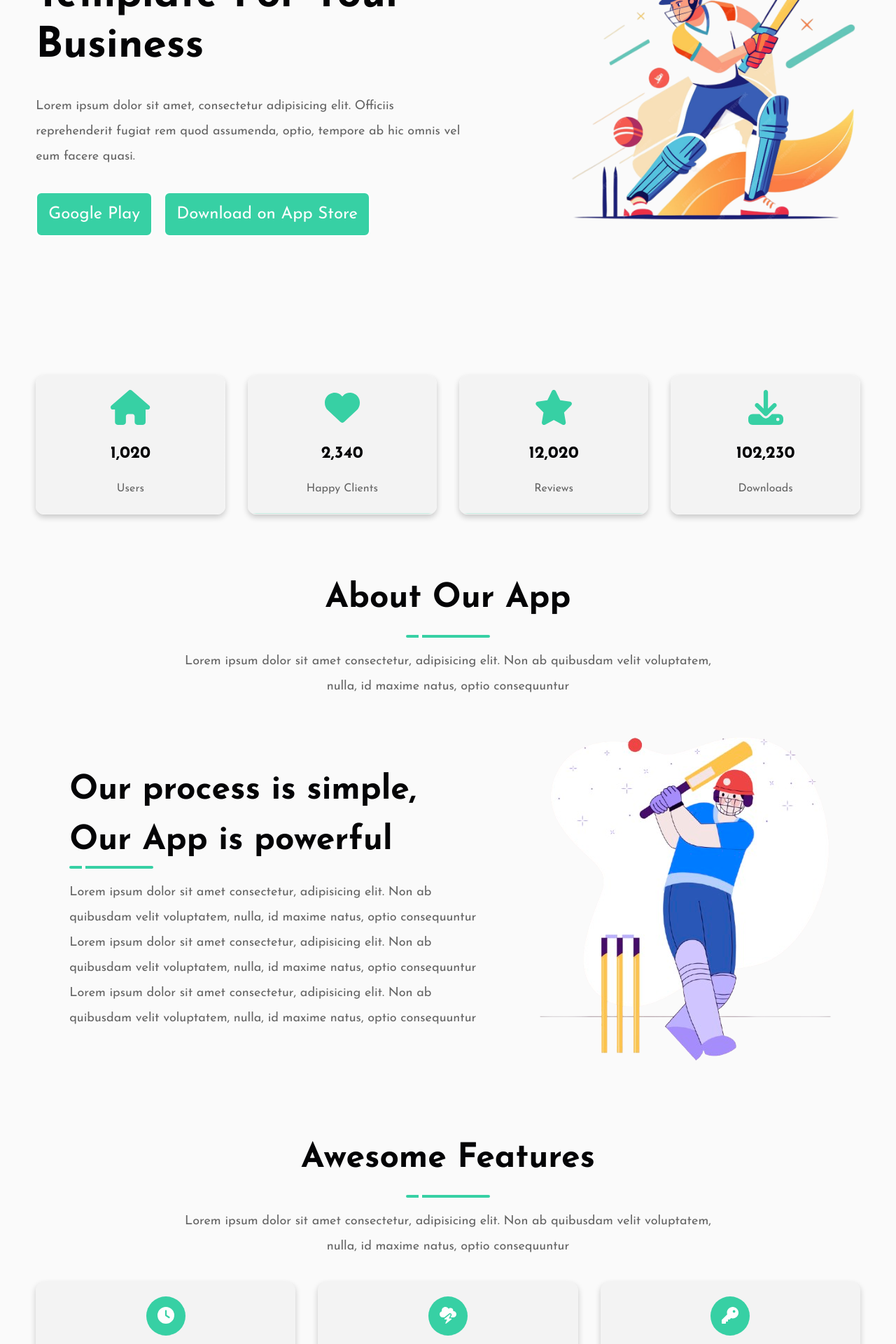
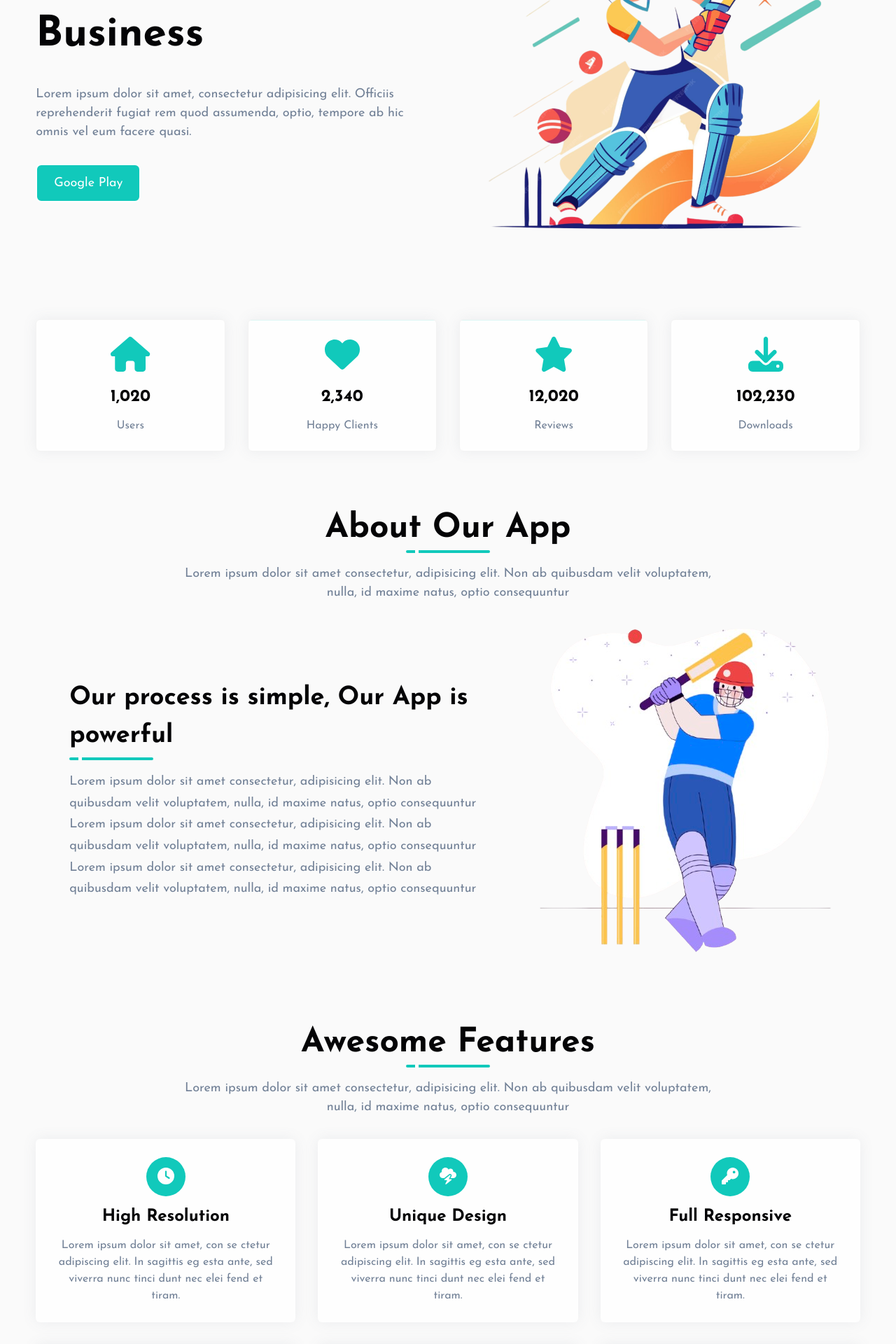
Before and after one commit to aashu0148/cricket-app-frontend, a React (Vite) app: page / in a window 1280 px wide. Shown: the part 380-2300 px from the top of the page at 70% size. Built offline with nearby package versions, Linux system fonts and the light colour scheme; no server answers.

Commit message:
fixing landing page

```diff
--- a/src/Pages/LandingPage/Card/Card.jsx
+++ b/src/Pages/LandingPage/Card/Card.jsx
@@ -13,13 +13,12 @@ export default function Card({ horizontal = false, icon, mainText, subText }) {
         <span className={styles.icon}>
           <FontAwesomeIcon
             icon={icon}
-
             style={{ fontSize: horizontal ? "24px" : "0.5x" }}
           />
         </span>
       </div>
       <h1>{mainText}</h1>
-      <p>{subText}</p>
+      <p className={styles.subText}>{subText}</p>
       {horizontal && <div className={styles.horizontalDiv}></div>}
     </div>
   );
--- a/src/Pages/LandingPage/Card/Card.module.scss
+++ b/src/Pages/LandingPage/Card/Card.module.scss
@@ -4,37 +4,45 @@
   min-height: fit-content;
   min-width: fit-content;
   width: 100%;
-  padding: 20px 40px;
+  padding: $spacing-md;
   display: flex;
   box-sizing: border-box;
   flex-direction: column;
   justify-content: center;
   align-items: center;
   gap: $spacing-sm;
-  border: 1px solid $grey-200;
-  border-radius: 12px;
-  box-shadow: 0px 4px 8px rgba(0, 0, 0, 0.2);
+  border: 1px solid $bg-200;
+  background-color: $bg;
+  border-radius: 6px;
+  box-shadow: 0 0 1.25rem rgba(108, 118, 134, 0.1);
   z-index: 1;
+  transition: 300ms;
+
   h1 {
     font-size: $text-xl;
+  }
+
+  .subText {
+    text-align: center;
   }
 }
 
 .nonHorizontal {
-  background: linear-gradient(to bottom, $primary 50%, $grey-200 50%);
+  background: linear-gradient(to bottom, $primary 50%, $bg 50%);
   background-size: 100% 200%;
   background-position: bottom;
   transition: background-position 0.5s ease;
+  transition: 300ms;
 
   .icon {
     font-size: 50px;
     color: $primary;
-    transition: color 0.1s ease;
+    transition: 100ms;
   }
 
   &:hover {
     background-position: top;
-    border: 1px solid $primary;
+    border-color: $primary;
 
     .icon {
       color: $white;
@@ -44,17 +52,45 @@
       color: $white;
     }
 
-    p {
+    .subText {
       color: $white !important;
     }
   }
 }
 
 .horizontal3D {
-  background-color: $grey-200;
+  background-color: $bg;
   position: relative;
-  transition: 0.5s ease-in-out;
+  transition: 500ms ease-in-out;
   cursor: pointer;
+  border: 2px solid transparent;
+
+  &:hover {
+    transform: translateY(-10px);
+    border-color: $white;
+
+    .horizontalDiv {
+      animation: animate 500ms;
+      animation-fill-mode: forwards;
+      animation-delay: 50ms;
+    }
+    .iconWrapper {
+      background-color: $white;
+    }
+    .icon {
+      color: $primary;
+    }
+
+    h1 {
+      color: $white;
+    }
+
+    .subText {
+      color: $white;
+      text-align: center;
+    }
+  }
+
   .iconWrapper {
     height: 3.5rem;
     width: 3.5rem;
@@ -79,28 +115,6 @@
     border-radius: 12px;
     box-shadow: 0px 4px 8px rgba(0, 0, 0, 0.2);
   }
-  &:hover {
-    transform: translateY(-3%);
-    border: 2px solid $white;
-    .horizontalDiv {
-      animation: animate 500ms;
-      animation-fill-mode: forwards;
-    }
-    .iconWrapper {
-      background-color: $white;
-    }
-    .icon {
-      color: $primary;
-    }
-
-    h1 {
-      color: $white;
-    }
-
-    p {
-      color: $white !important;
-    }
-  }
 }
 
 @keyframes animate {
--- a/src/Pages/LandingPage/LandingPage.jsx
+++ b/src/Pages/LandingPage/LandingPage.jsx
@@ -7,10 +7,17 @@ import {
   Facebook,
   Instagram,
   Linkedin,
+  Star,
   Twitter,
 } from "react-feather";
 import Navbar from "@/Components/Navbar/Navbar";
-import { features, details, testimonials, FAQs } from "./landingCopy";
+import {
+  features,
+  details,
+  testimonials,
+  FAQs,
+  generalCopy,
+} from "./landingCopy";
 import styles from "./LandingPage.module.scss";
 import image from "../../assets/images/batsman.png";
 import aboutImage from "@/assets/images/aboutSection.png";
@@ -20,16 +27,90 @@ import LineAnimate from "@/Components/LineAnimate/LineAnimate";
 import { FontAwesomeIcon } from "@fortawesome/react-fontawesome";
 import { faQuoteLeft, faStar } from "@fortawesome/free-solid-svg-icons";
 
-function LandingPage() {
-  const [openIndex, setOpenIndex] = useState(null);
+function Hero() {
+  return (
+    <div className={styles.heroSection}>
+      <div className={styles.heroSection__left}>
+        <h1>Best Mobile App Template For Your Business</h1>
+        <p>
+          Lorem ipsum dolor sit amet, consectetur adipisicing elit. Officiis
+          reprehenderit fugiat rem quod assumenda, optio, tempore ab hic omnis
+          vel eum facere quasi.
+        </p>
+        <div className={styles.heroSection__buttonContainer}>
+          <Button className={styles.heroSection__button}>Google Play</Button>
+        </div>
+      </div>
+      <div className={styles.heroSection__right}>
+        <img src={image} />
+      </div>
+    </div>
+  );
+}
+
+function About() {
+  return (
+    <div className={styles.aboutSection}>
+      <div className={styles.generalHeading}>
+        <div className={styles.generalHeadingContent}>
+          <div className="flex-col-xxs align-center">
+            <h1>About Our App</h1>
+            <LineAnimate className="mb-3" />
+          </div>
+
+          <p>{generalCopy.about.shoulder}</p>
+        </div>
+      </div>
+      <div className={styles.aboutSection_below}>
+        <div className={styles.aboutSection_left}>
+          <div className="flex-col-xxs">
+            <h2>{generalCopy.about.heading}</h2>
+            <LineAnimate className="mb-3" />
+          </div>
+
+          <p>{generalCopy.about.description}</p>
+        </div>
+        <div className={styles.aboutSection_right}>
+          <img src={aboutImage} />
+        </div>
+      </div>
+    </div>
+  );
+}
+
+function Features() {
+  return (
+    <div className={styles.featuresSection}>
+      <div className={styles.generalHeading}>
+        <div className={styles.generalHeadingContent}>
+          <div className="flex-col-xxs align-center">
+            <h1>Awesome Features</h1>
+            <LineAnimate className="mb-3" />
+          </div>
+          <p>
+            Lorem ipsum dolor sit amet consectetur, adipisicing elit. Non ab
+            quibusdam velit voluptatem, nulla, id maxime natus, optio
+            consequuntur
+          </p>
+        </div>
+      </div>
+      <div className={styles.featuresSection_Cards}>
+        {features?.map((item, index) => (
+          <Card
+            key={index}
+            horizontal
+            icon={item.icon}
+            mainText={item.mainText}
+            subText={item.subText}
+          />
+        ))}
+      </div>
+    </div>
+  );
+}
+
+function Testimonials() {
   const [activeIndexTestimonial, setActiveIndexTestimonial] = useState(0);
-  const contactUsIcons = [
-    <Facebook />,
-    <Linkedin />,
-    <Twitter />,
-    <Instagram />,
-  ];
-  // ************************************************************* Functions *****************************************************************
 
   const handlePrev = () => {
     if (!testimonials) return;
@@ -48,112 +129,14 @@ function LandingPage() {
     setActiveIndexTestimonial((prev) => prev + 1);
   };
 
-  const handleAccordion = (index) => {
-    setOpenIndex((prevIndex) => (prevIndex === index ? null : index));
-  };
-
   return (
-    <div className={`page-container ${styles.container}`}>
-      <Navbar className={styles.navbar} />
-
-      {/* ************************************************************* Hero Section **************************************************/}
-
-      <div className={styles.heroSection}>
-        <div className={styles.heroSection__left}>
-          <h1>Best Mobile App Template For Your Business</h1>
-          <p>
-            Lorem ipsum dolor sit amet, consectetur adipisicing elit. Officiis
-            reprehenderit fugiat rem quod assumenda, optio, tempore ab hic omnis
-            vel eum facere quasi.
-          </p>
-          <div className={styles.heroSection__buttonContainer}>
-            <Button className={styles.heroSection__button}>Google Play</Button>
-            <Button className={styles.heroSection__button}>
-              Download on App Store
-            </Button>
-          </div>
-        </div>
-        <div className={styles.heroSection__right}>
-          <img src={image} />
-        </div>
-      </div>
-      <div className={styles.cardSection}>
-        {details.map((item, index) => (
-          <Card
-            icon={item.icon}
-            mainText={item.mainText}
-            subText={item.subText}
-          />
-        ))}
-      </div>
-
-      {/* ************************************************************** About Section **************************************************/}
-
-      <div className={styles.aboutSection}>
-        <div className={styles.generalHeading}>
-          <div className={styles.generalHeadingContent}>
-            <h1>About Our App</h1>
-            <LineAnimate className="mb-3" />
-            <p>
-              Lorem ipsum dolor sit amet consectetur, adipisicing elit. Non ab
-              quibusdam velit voluptatem, nulla, id maxime natus, optio
-              consequuntur
-            </p>
-          </div>
-        </div>
-        <div className={styles.aboutSection_below}>
-          <div className={styles.aboutSection_left}>
-            <h1>Our process is simple, Our App is powerful</h1>
-            <LineAnimate className="mb-3" />
-            <p>
-              Lorem ipsum dolor sit amet consectetur, adipisicing elit. Non ab
-              quibusdam velit voluptatem, nulla, id maxime natus, optio
-              consequuntur Lorem ipsum dolor sit amet consectetur, adipisicing
-              elit. Non ab quibusdam velit voluptatem, nulla, id maxime natus,
-              optio consequuntur Lorem ipsum dolor sit amet consectetur,
-              adipisicing elit. Non ab quibusdam velit voluptatem, nulla, id
-              maxime natus, optio consequuntur
-            </p>
-          </div>
-          <div className={styles.aboutSection_right}>
-            <img src={aboutImage} />
-          </div>
-        </div>
-      </div>
-
-      {/* ************************************************************** Feature Section **************************************************/}
-
-      <div className={styles.featuresSection}>
-        <div className={styles.generalHeading}>
-          <div className={styles.generalHeadingContent}>
-            <h1>Awesome Features</h1>
-            <LineAnimate className="mb-3" />
-            <p>
-              Lorem ipsum dolor sit amet consectetur, adipisicing elit. Non ab
-              quibusdam velit voluptatem, nulla, id maxime natus, optio
-              consequuntur
-            </p>
-          </div>
-        </div>
-        <div className={styles.featuresSection_Cards}>
-          {features?.map((item) => (
-            <Card
-              horizontal
-              icon={item.icon}
-              mainText={item.mainText}
-              subText={item.subText}
-            />
-          ))}
-        </div>
-      </div>
-
-      {/* ************************************************************** Testimonial Section **************************************************/}
-
     <div className={styles.testimonialSection}>
       <div className={styles.generalHeading}>
         <div className={styles.generalHeadingContent}>
+          <div className="flex-col-xxs align-center">
             <h1>Testimonials</h1>
             <LineAnimate className="mb-3" />
+          </div>
           <p>
             Lorem ipsum dolor sit amet consectetur, adipisicing elit. Non ab
             quibusdam velit voluptatem, nulla, id maxime natus, optio
@@ -177,7 +160,7 @@ function LandingPage() {
             })
               .fill("")
               .map((_, index) => (
-                  <FontAwesomeIcon icon={faStar} key={index} color="#D0A437" />
+                <Star key={index} />
               ))}
           </div>
           <h2>{testimonials[activeIndexTestimonial].name}</h2>
@@ -189,14 +172,24 @@ function LandingPage() {
         </span>
       </div>
     </div>
+  );
+}
 
-      {/* ************************************************************** FAQ Section **************************************************/}
+function FaQ() {
+  const [openIndex, setOpenIndex] = useState(null);
 
+  const handleAccordion = (index) => {
+    setOpenIndex((prevIndex) => (prevIndex === index ? null : index));
+  };
+
+  return (
     <div className={styles.faqSection}>
       <div className={styles.generalHeading}>
         <div className={styles.generalHeadingContent}>
+          <div className="flex-col-xxs align-center">
             <h1>Frequently Asked Questions</h1>
             <LineAnimate className="mb-3" />
+          </div>
           <p>
             Lorem ipsum dolor sit amet consectetur, adipisicing elit. Non ab
             quibusdam velit voluptatem, nulla, id maxime natus, optio
@@ -207,8 +200,8 @@ function LandingPage() {
       <div className={styles.faqSection_Below}>
         <div className={styles.faqSection_accordion}>
           {FAQs?.map((item, index) => (
-              <>
-                <div className={styles.faqSection_question} key={index}>
+            <React.Fragment key={index}>
+              <div className={styles.faqSection_question}>
                 {item.question}
                 <span onClick={() => handleAccordion(index)}>
                   {openIndex === index ? (
@@ -221,14 +214,23 @@ function LandingPage() {
               {openIndex === index && (
                 <p className={styles.faqSection_answer}>{item.answer}</p>
               )}
-              </>
+            </React.Fragment>
           ))}
         </div>
       </div>
     </div>
+  );
+}
 
-      {/* ************************************************************** Contact Us Section **************************************************/}
+function ContactUs() {
+  const contactUsIcons = [
+    <Facebook />,
+    <Linkedin />,
+    <Twitter />,
+    <Instagram />,
+  ];
 
+  return (
     <div className={styles.contactUsSection}>
       <div className={styles.generalHeading}>
         <div className={styles.generalHeadingContent}>
@@ -253,11 +255,36 @@ function LandingPage() {
         </div>
       </div>
     </div>
+  );
+}
 
-      {/* ************************************************ Footer ************************************************************ */}
-      <div className={styles.footer}>
-        <h3>© Colugo is Proudly Owned by HiBootstrp</h3>
+function LandingPage() {
+  return (
+    <div className={`page-container ${styles.container}`}>
+      <Navbar className={styles.navbar} />
+
+      <Hero />
+
+      <div className={styles.cardSection}>
+        {details.map((item, index) => (
+          <Card
+            key={index}
+            icon={item.icon}
+            mainText={item.mainText}
+            subText={item.subText}
+          />
+        ))}
       </div>
+
+      <About />
+
+      <Features />
+
+      <Testimonials />
+
+      <FaQ />
+
+      <ContactUs />
     </div>
   );
 }
--- a/src/Pages/LandingPage/LandingPage.module.scss
+++ b/src/Pages/LandingPage/LandingPage.module.scss
@@ -6,13 +6,16 @@
   min-height: fit-content;
 }
 p {
-  color: #646464 !important;
-  line-height: 2;
+  color: $color-label;
+}
+h1 {
+  line-height: 1.1;
 }
 
 .heroSection {
-  height: 100vh;
-  width: 100vw;
+  min-height: calc(100vh - 80px);
+  height: fit-content;
+  width: 100%;
   gap: $spacing-lg;
   display: flex;
   justify-content: center;
@@ -24,9 +27,11 @@ p {
   display: flex;
   flex-direction: column;
   gap: $spacing-lg;
+
   h1 {
     font-size: $text-5xl;
-    line-height: 1.2;
+    line-height: 1.3;
+    color: $color-title;
   }
   p {
     font-size: $text-lg;
@@ -34,9 +39,10 @@ p {
   .heroSection__buttonContainer {
     display: flex;
     gap: $spacing-sm;
+
     .heroSection__button {
-      height: 4rem;
-      font-size: $text-xl;
+      padding: $spacing-sm $spacing-md;
+      font-size: $text-lg;
     }
   }
 }
@@ -82,8 +88,9 @@ p {
 
 .aboutSection {
   margin-top: $spacing-2xl;
+
   .aboutSection_below {
-    margin-top: $spacing-lg;
+    margin-top: $spacing-sm;
     display: flex;
     justify-content: space-between;
     align-items: center;
@@ -94,12 +101,13 @@ p {
     width: 60%;
     padding: $spacing-xl;
 
-    h1 {
-      font-size: $text-4xl;
+    h2 {
+      font-size: $text-3xl;
     }
     p {
       margin-top: $spacing-sm;
       font-size: $text-lg;
+      line-height: 1.7;
     }
   }
   .aboutSection_right {
@@ -146,9 +154,17 @@ p {
       .testimonial_stars {
         display: flex;
         gap: $spacing-xs;
+
+        svg {
+          color: $yellow;
+          fill: $yellow;
+        }
       }
       h2 {
         margin-top: $spacing-sm;
+      }
+      p {
+        text-align: center;
       }
       .testimonial_profile {
         margin-top: $spacing-sm;
@@ -246,7 +262,7 @@ p {
         display: flex;
         justify-content: center;
         align-items: center;
-        color: white;
+        color: $white;
       }
     }
   }
--- a/src/Pages/LandingPage/landingCopy.js
+++ b/src/Pages/LandingPage/landingCopy.js
@@ -10,6 +10,16 @@ import {
   faKey,
   faStar,
 } from "@fortawesome/free-solid-svg-icons";
+
+const generalCopy = {
+  about: {
+    shoulder:
+      "Lorem ipsum dolor sit amet consectetur, adipisicing elit. Non ab quibusdam velit voluptatem, nulla, id maxime natus, optio consequuntur",
+    heading: "Our process is simple, Our App is powerful",
+    description:
+      "Lorem ipsum dolor sit amet consectetur, adipisicing elit. Non ab quibusdam velit voluptatem, nulla, id maxime natus, optio consequuntur Lorem ipsum dolor sit amet consectetur, adipisicing elit. Non ab quibusdam velit voluptatem, nulla, id maxime natus, optio consequuntur Lorem ipsum dolor sit amet consectetur, adipisicing elit. Non ab quibusdam velit voluptatem, nulla, id maxime natus, optio consequuntur",
+  },
+};
 
 const details = [
   {
@@ -73,19 +83,6 @@ const features = [
   },
 ];
 
-const performancePoints = [
-  {
-    value: "High",
-    title: "Performance",
-    description: "Excellent performance metrics.",
-    actionDetails: {
-      title: "Learn More",
-      description: "More details about performance.",
-      image: "", // Add a valid image URL if needed
-    },
-  },
-];
-
 const testimonials = [
   {
     stars: 5,
@@ -126,4 +123,4 @@ const FAQs = [
   },
 ];
 
-export { features, details, performancePoints, testimonials, FAQs };
+export { generalCopy, features, details, testimonials, FAQs };
--- a/src/styles/global.scss
+++ b/src/styles/global.scss
@@ -100,13 +100,13 @@ svg {
   --var-spacing-2xl: 60px;
 
   --var-shadow-100: 0px 0px 5px rgba(0, 0, 0, 0.15);
-  --var-shadow-200: 1px 1px 4px rgba(0, 0, 0, 0.15);
+  --var-shadow-200: 0 0 1.25rem rgba(108, 118, 134, 0.1);
   --var-shadow-lifted-100: 1px 1px 35px 0px rgba(0, 0, 0, 0.08);
   --var-shadow-lifted-200: 1px 1px 24px 2px rgba(0, 0, 0, 0.06);
 
-  --var-primary: #37d0a4;
+  --var-primary: #11c9bb;
   --var-primary-100: #f4faff;
-  --var-primary-2: #D0A437;
+  --var-primary-2: #d0a437;
   --gradient-1: linear-gradient(to right, $primary, $primary-2);
 
   color-scheme: light;
--- a/src/styles/layout.scss
+++ b/src/styles/layout.scss
@@ -10,6 +10,22 @@
   & > div {
     flex: 1;
   }
+}
+
+.flex-col-xxs {
+  display: flex;
+  flex-direction: column;
+  gap: $spacing-xxs;
+}
+
+.flex-col-xs {
+  display: flex;
+  flex-direction: column;
+  gap: $spacing-xs;
+}
+
+.align-center {
+  align-items: center;
 }
 
 .col {
```
Also changed, not shown: src/Components/Navbar/Navbar.jsx (+7 -9 lines), src/assets/images/batsman.png. Lines whose indentation alone changed are shown as unchanged.
